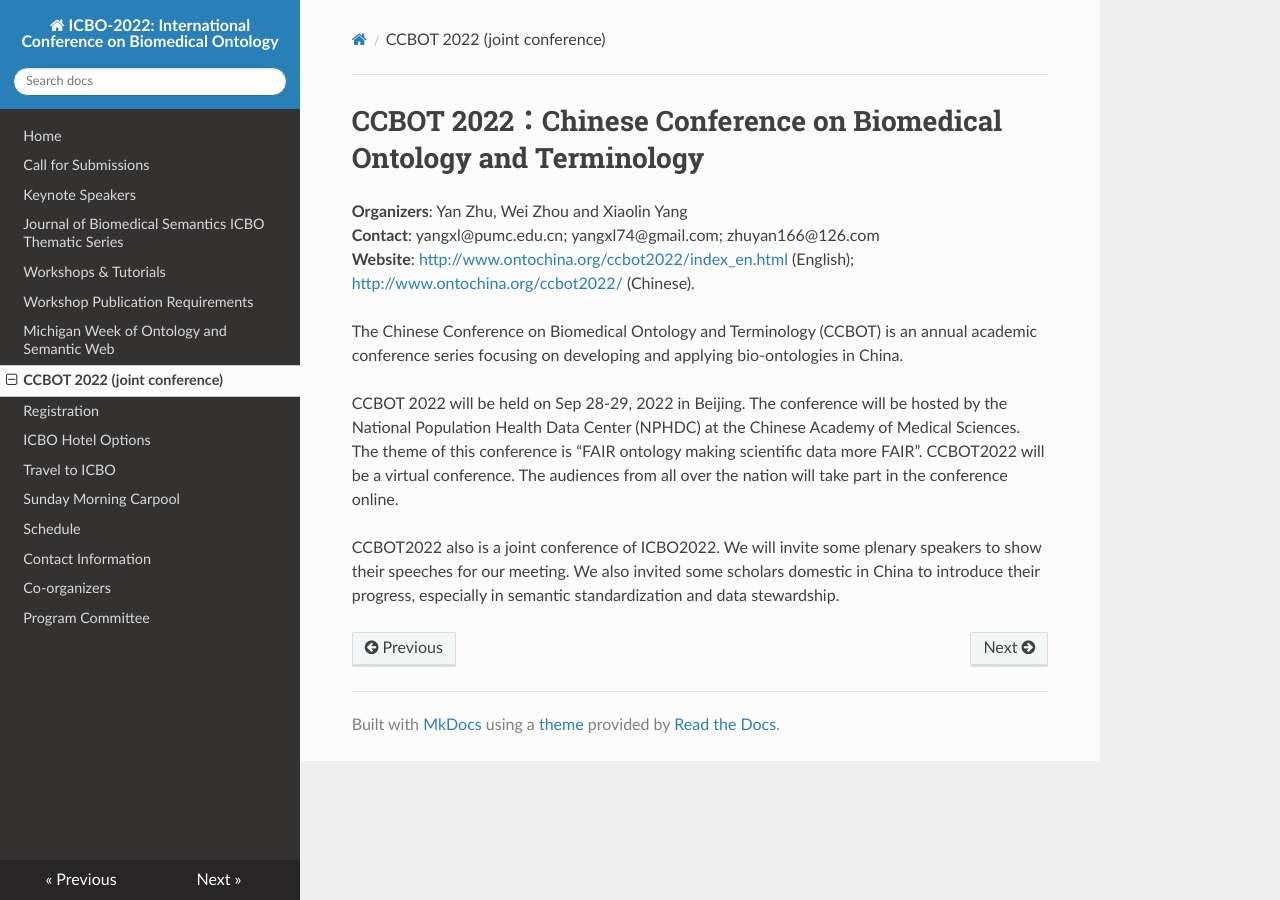
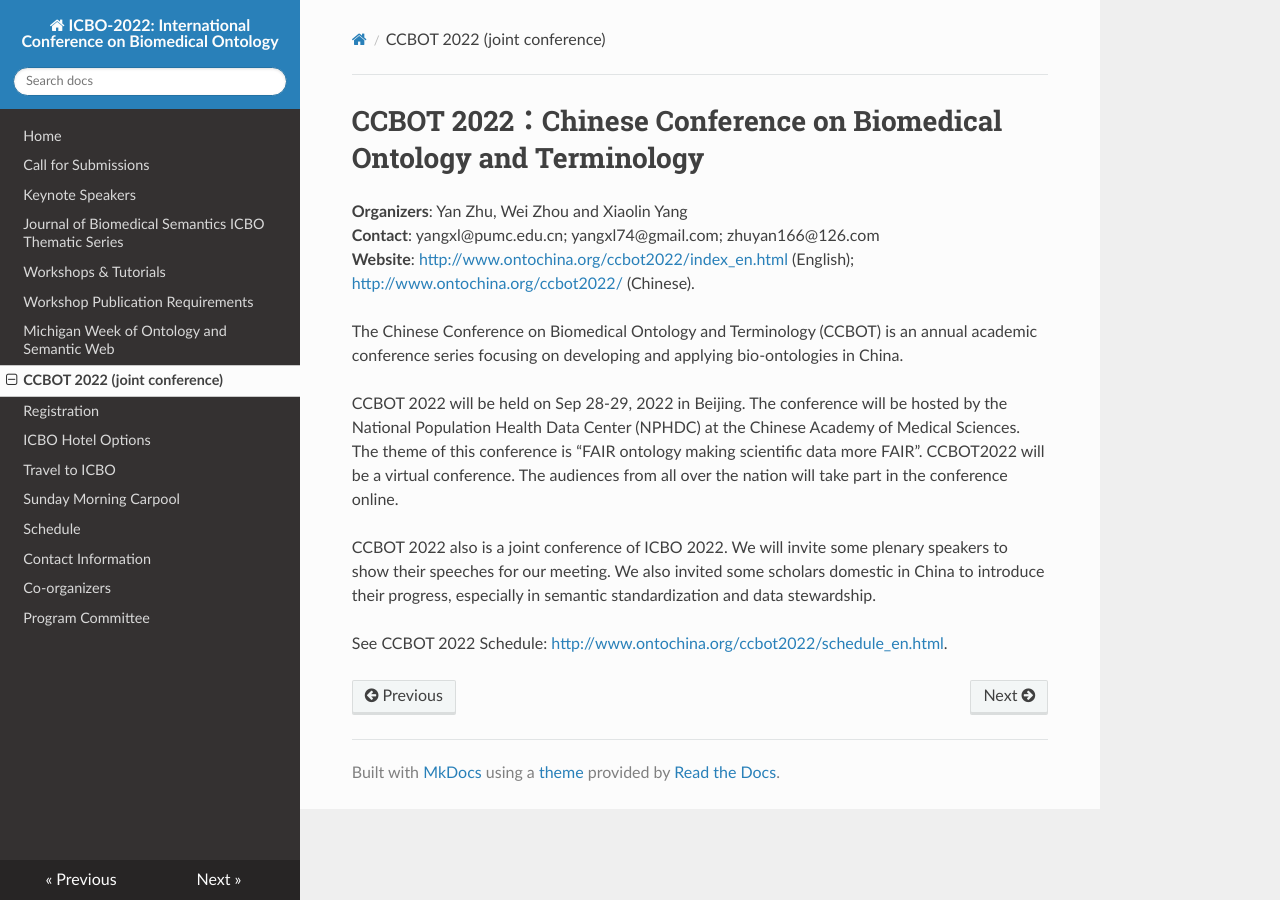
Before and after one commit to johnbeve/BFO-Organization, an MkDocs documentation site: the page built from docs/CCBOT2022.md, in a window 1280 px wide. Built offline with MkDocs 1.6.1, drawn with Linux system fonts in a browser that asks for light colours; nearby versions of some CDN libraries.

Commit message:
Update CCBOT2022.md

```diff
--- a/docs/CCBOT2022.md
+++ b/docs/CCBOT2022.md
@@ -8,4 +8,6 @@ The Chinese Conference on Biomedical Ontology and Terminology (CCBOT) is an annu
 
 CCBOT 2022 will be held on Sep 28-29, 2022 in Beijing. The conference will be hosted by the National Population Health Data Center (NPHDC) at the Chinese Academy of Medical Sciences. The theme of this conference is “FAIR ontology making scientific data more FAIR”. CCBOT2022 will be a virtual conference. The audiences from all over the nation will take part in the conference online.
 
-CCBOT2022 also is a joint conference of ICBO2022. We will invite some plenary speakers to show their speeches for our meeting. We also invited some scholars domestic in China to introduce their progress, especially in semantic standardization and data stewardship.
+CCBOT 2022 also is a joint conference of ICBO 2022. We will invite some plenary speakers to show their speeches for our meeting. We also invited some scholars domestic in China to introduce their progress, especially in semantic standardization and data stewardship.
+
+See CCBOT 2022 Schedule: [http://www.ontochina.org/ccbot2022/schedule_en.html](http://www.ontochina.org/ccbot2022/schedule_en.html).
```
